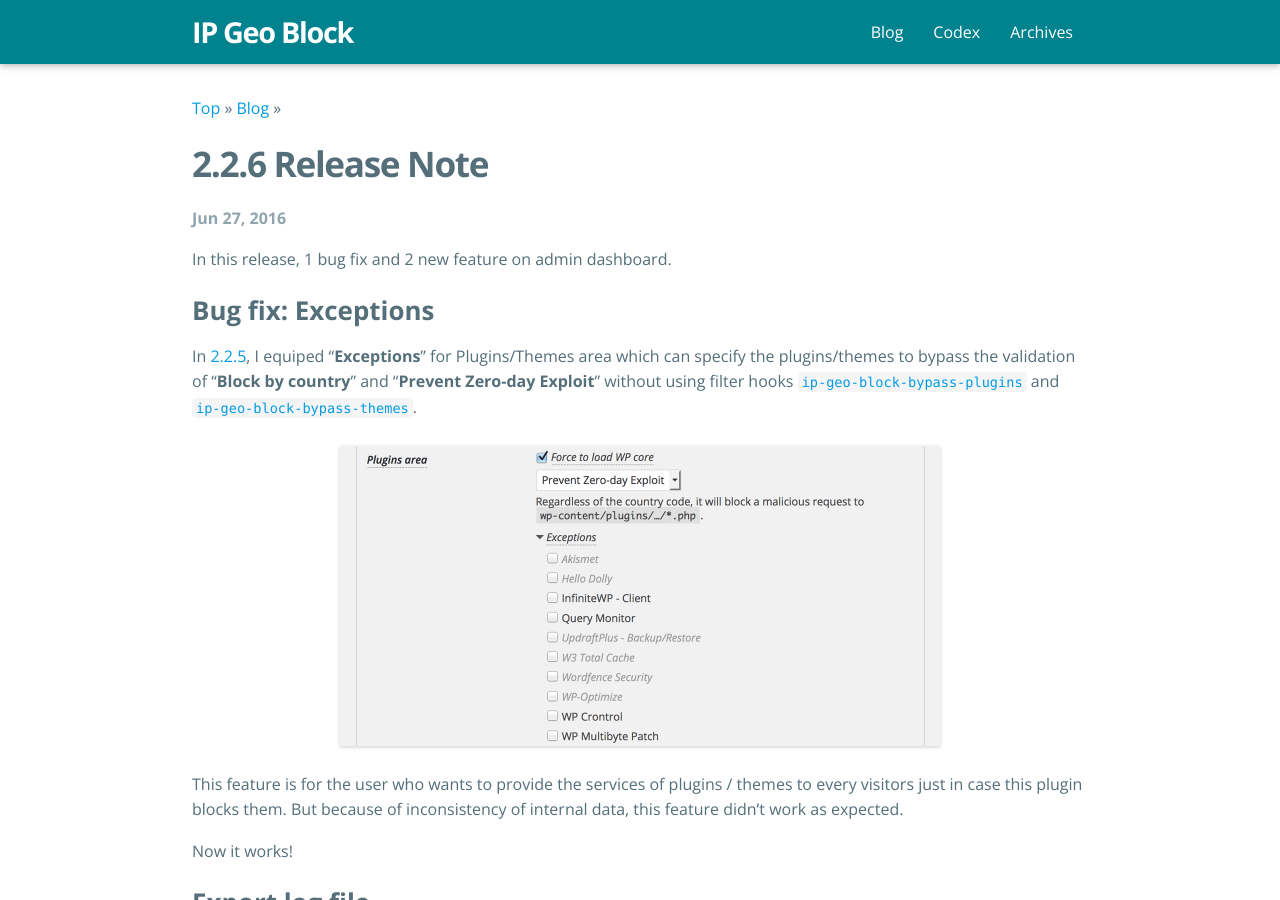
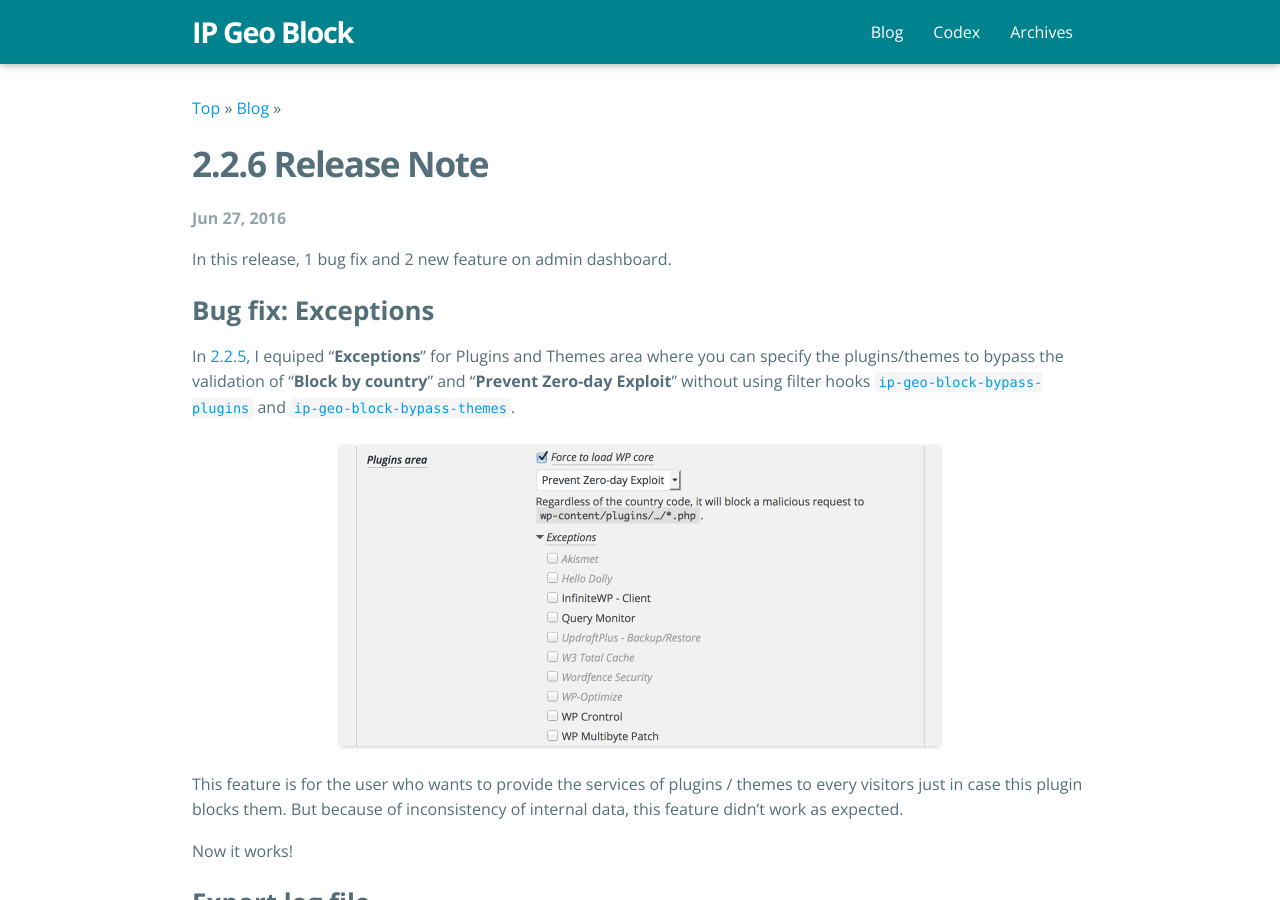
Before and after one commit to tokkonopapa/WordPress-IP-Geo-Block, a Jekyll site: the page built from _posts/changelog/2016-06-27-release-2.2.6.md, in a window 1280 px wide and 900 px high. Built offline with Jekyll 4.4.1, drawn with Linux system fonts in a browser that asks for light colours; emoji names are drawn with the system emoji font; some web fonts are replaced.

Commit message:
Corrected typo and descriptions.

```diff
--- a/_posts/changelog/2016-06-27-release-2.2.6.md
+++ b/_posts/changelog/2016-06-27-release-2.2.6.md
@@ -14,8 +14,8 @@ In this release, 1 bug fix and 2 new feature on admin dashboard.
 
 ### Bug fix: Exceptions ###
 
-In [2.2.5][Release225], I equiped "**Exceptions**" for Plugins/Themes area
-which can specify the plugins/themes to bypass the validation of "**Block
+In [2.2.5][Release225], I equiped "**Exceptions**" for Plugins and Themes area
+where you can specify the plugins/themes to bypass the validation of "**Block
 by country**" and "**Prevent Zero-day Exploit**" without using filter hooks
 [`ip-geo-block-bypass-plugins`][BypassPlugins] and
 [`ip-geo-block-bypass-themes`][BypassThemes].
```
Also changed, not shown: _codex/02. FAQ/02/how-can-i-fix-permission-troubles.md (+1 -1 lines), _posts/changelog/2016-09-19-release-2.2.8.md (+1 -1 lines).
